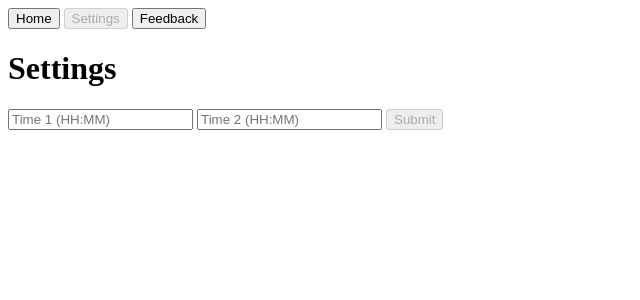
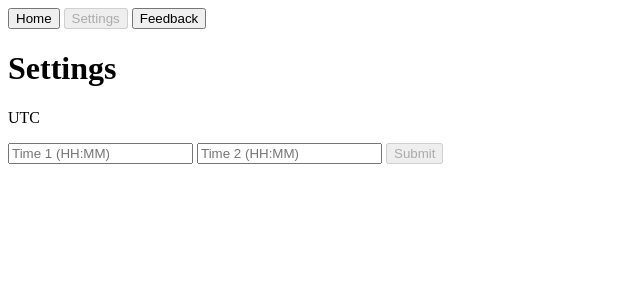
Before and after one commit to perioad/dadjokesbot-menu, a SvelteKit app: page / in a window 1280 px wide. Both pictures are taken after a click on the button "Settings". Shown: the top 300 px of the page, without its empty margins (0-640 px from the left). Built offline with nearby package versions, Linux system fonts and the light colour scheme.

Commit message:
added twa-dev/types and checking timezone

```diff
--- a/package.json
+++ b/package.json
@@ -28,5 +28,8 @@
 		"typescript": "^5.0.0",
 		"vite": "^4.4.2"
 	},
-	"type": "module"
+	"type": "module",
+	"dependencies": {
+		"@twa-dev/types": "^6.9.0"
+	}
 }
--- a/src/pages/Settings.svelte
+++ b/src/pages/Settings.svelte
@@ -5,10 +5,14 @@
 
 	const timePattern = /^([01]\d|2[0-3]):?([0-5]\d)$/;
 
+	const timeZone = Intl.DateTimeFormat().resolvedOptions().timeZone;
+
 	$: isValid = timePattern.test(time1) && timePattern.test(time2);
 </script>
 
 <h1>Settings</h1>
+
+<p>{ timeZone }</p>
 
 <input
 	type="text"
```
Also changed, not shown: 1 other file (tests, documents, lock files or other folders).
